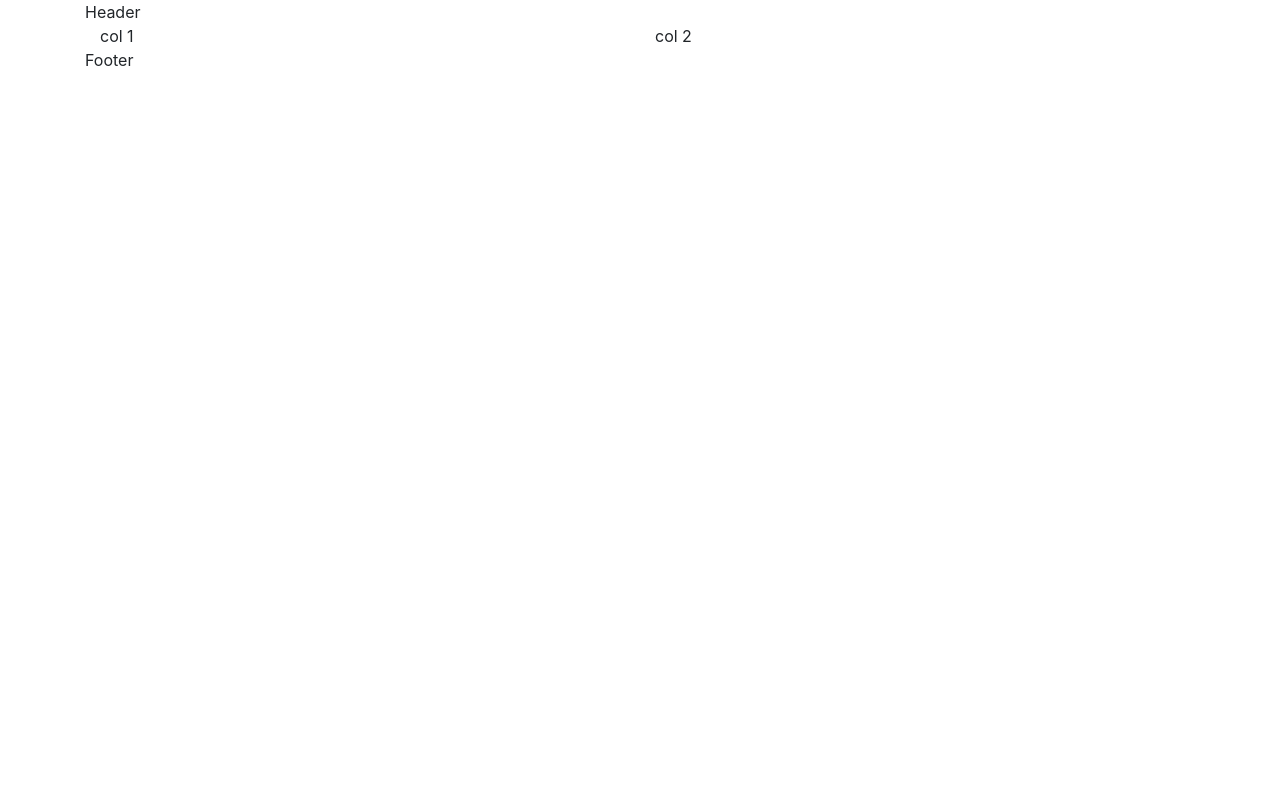
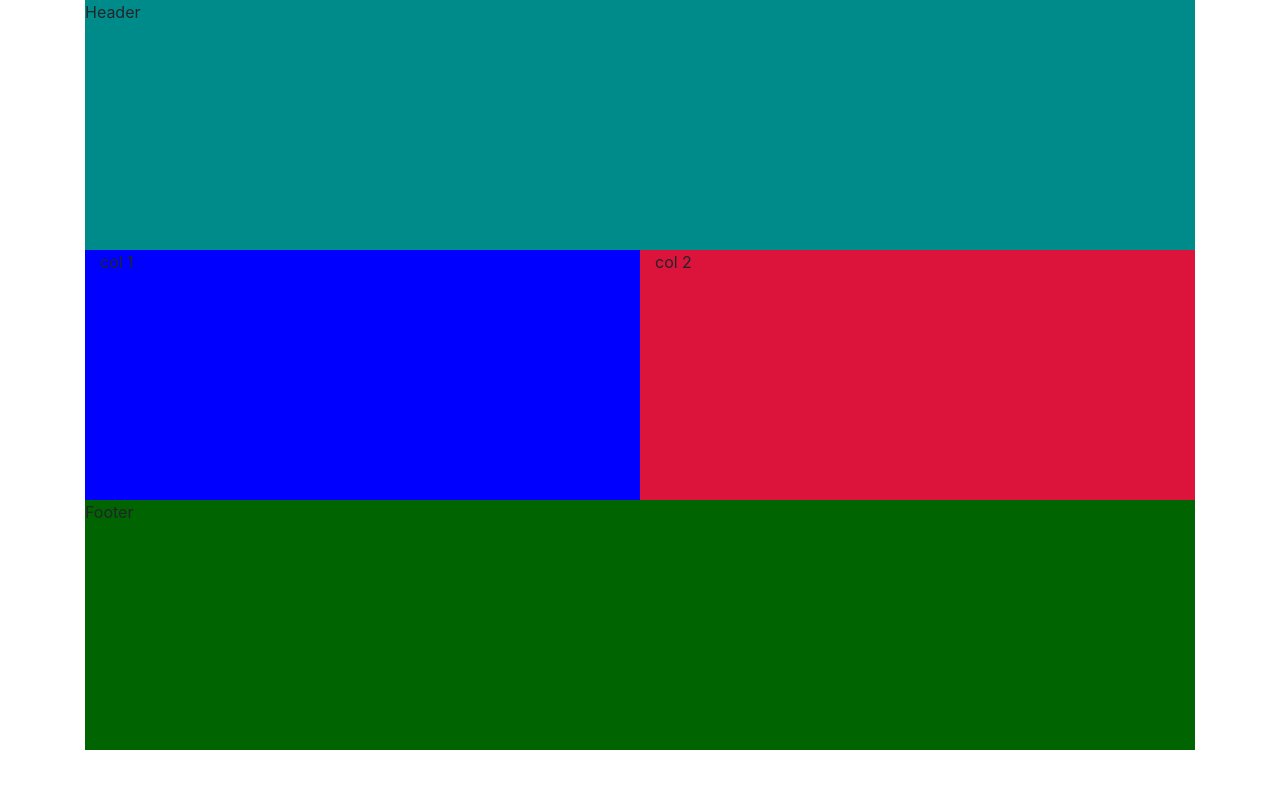
Before and after one commit to laurendavi/collab-practice, a plain HTML site: page index.html in a window 1280 px wide. Drawn offline with nearby package versions, Linux system fonts and the light colour scheme; files that its build step writes are made by us from their sources; the site is published under a folder, as on GitHub Pages, so addresses that start at the root find nothing.

Commit message:
updated css link

```diff
--- a/index.html
+++ b/index.html
@@ -4,8 +4,8 @@
     <!-- Required meta tags -->
     <meta charset="utf-8">
     <meta name="viewport" content="width=device-width, initial-scale=1, shrink-to-fit=no">
-<link rel="stylesheet" href="/mobile-friendly-practice/collab-practice/css/style.css">    <!-- Bootstrap CSS -->
     <link rel="stylesheet" href="https://cdn.jsdelivr.net/npm/bootstrap@4.5.3/dist/css/bootstrap.min.css" integrity="sha384-TX8t27EcRE3e/ihU7zmQxVncDAy5uIKz4rEkgIXeMed4M0jlfIDPvg6uqKI2xXr2" crossorigin="anonymous">
+    <link rel="stylesheet" href="css/style.css">    <!-- Bootstrap CSS -->
     <title>Hello, world!</title>
   </head>
   <body>
```
